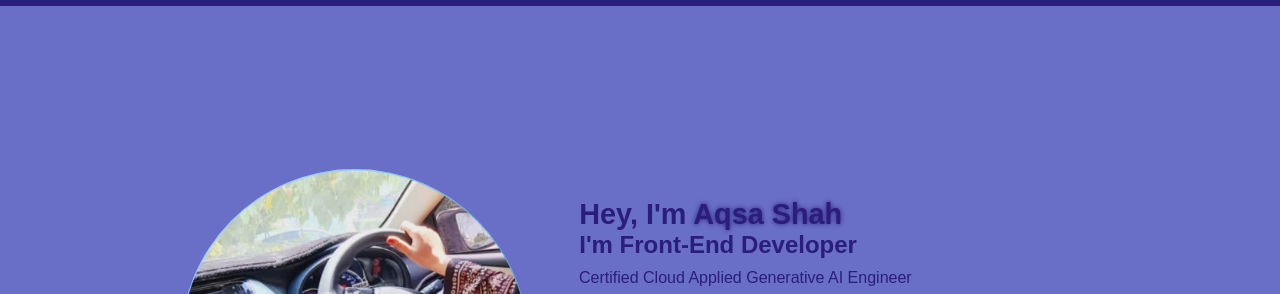
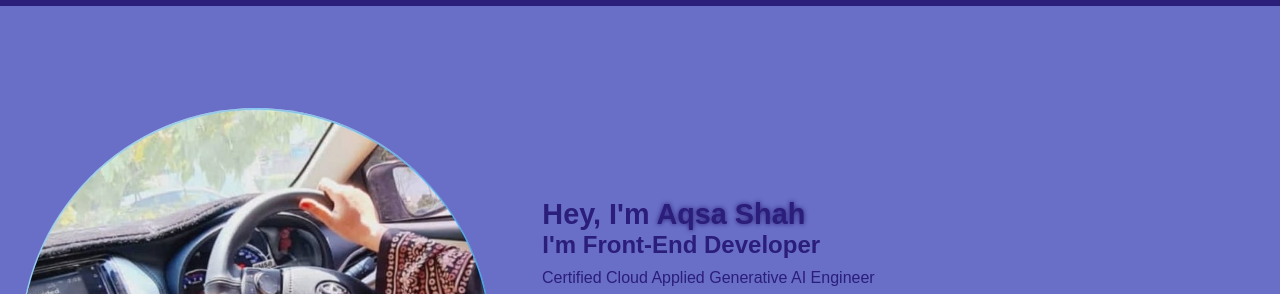
Before and after one commit to Dev-AqsaShah/hackathon-new, a plain HTML site: page resume.html in a window 1280 px wide. Shown: the part 74-368 px from the top of the page. Drawn offline with nearby package versions, Linux system fonts and the light colour scheme.

Commit message:
Update resume.css

```diff
--- a/resume.css
+++ b/resume.css
@@ -190,7 +190,6 @@ section .main-container {
   display: flex;
   justify-content: space-evenly;
   align-items: center;
-  padding: 160px;
 }
 
 .main-container .image {
```
